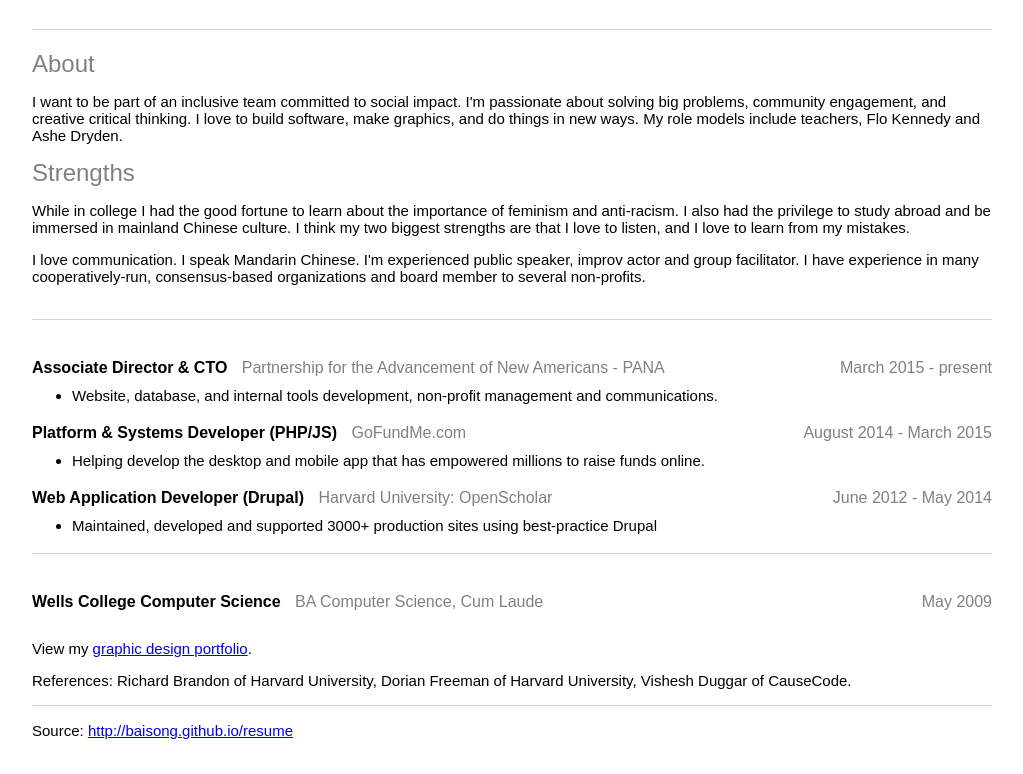
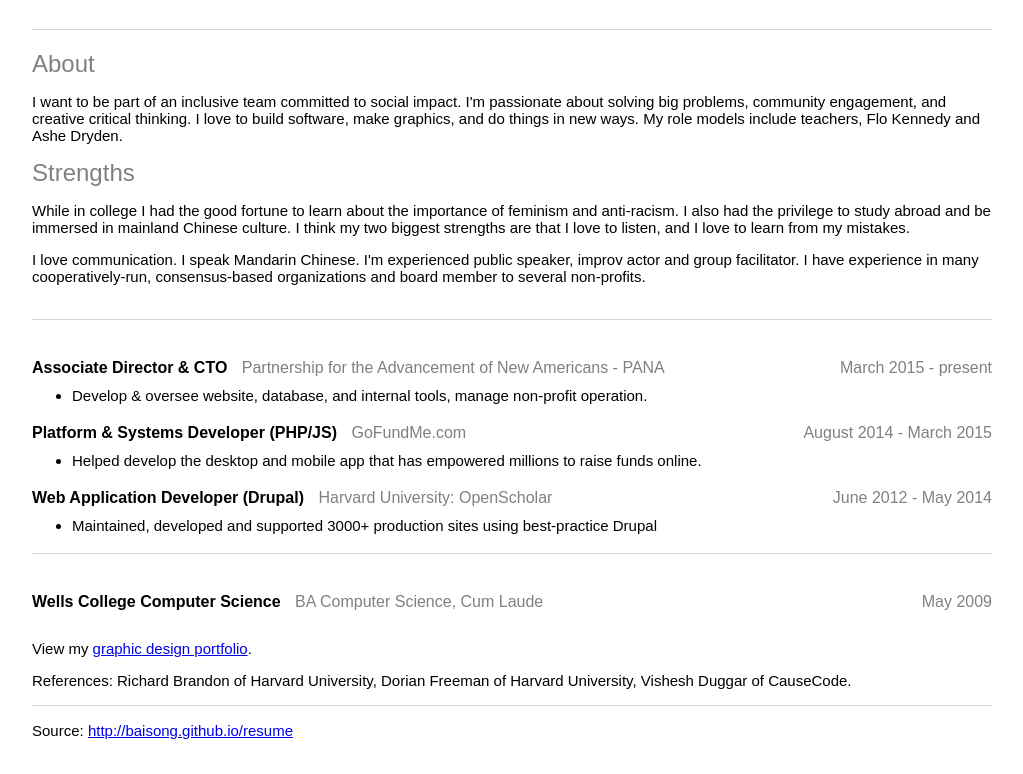
Before and after one commit to baisong/resume, a plain HTML site: page index.html in a window 1280 px wide. Shown: the part 98-872 px from the top of the page, without its empty margins (128-1151 px from the left). Drawn offline with Linux system fonts and the light colour scheme.

Commit message:
Update index.html

```diff
--- a/index.html
+++ b/index.html
@@ -152,14 +152,14 @@
                     <small class="right">March 2015 - present</small>
                 </h6>
                 <ul>
-                    <li>Website, database, and internal tools development, non-profit management and communications.</li>
+                    <li>Develop &amp; oversee website, database, and internal tools, manage non-profit operation.</li>
                 </ul>
                 <h6>Platform &amp; Systems Developer (PHP/JS)
                     <small>GoFundMe.com</small>
                     <small class="right">August 2014 - March 2015</small>
                 </h6>
                 <ul>
-                    <li>Helping develop the desktop and mobile app that has empowered millions to raise funds online.
+                    <li>Helped develop the desktop and mobile app that has empowered millions to raise funds online.
                     </li>
                 </ul>
                 <h6>Web Application Developer (Drupal)
```
